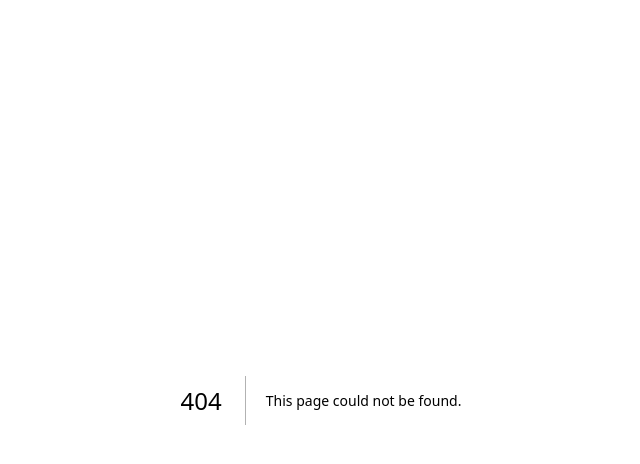
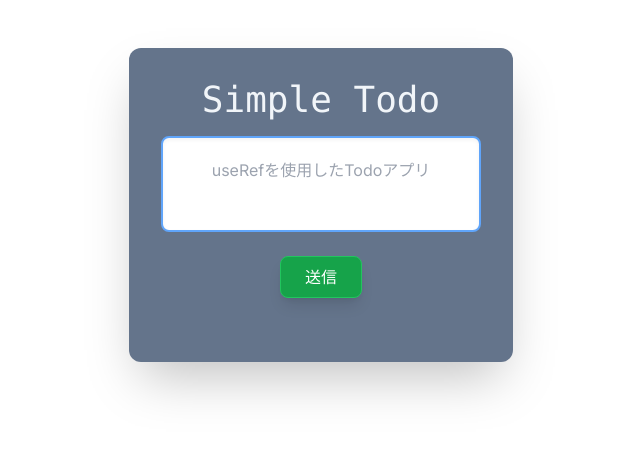
Before and after one commit to Kroro1208/beginners-projects, a Next.js app: page /simple-todo in a window 1280 px wide. Before the commit this address had no page. Shown: the top 464 px of the page, without its empty margins (319-959 px from the left). Built offline with nearby package versions, Linux system fonts and the light colour scheme.

Commit message:
useRefを使用したTodo実装した

```diff
--- /dev/null
+++ b/app/(main)/simple-todo/page.tsx
@@ -0,0 +1,70 @@
+"use client";
+import { NextPage } from 'next';
+import { useRef, useState } from 'react';
+
+const SimpleTodo: NextPage = () => {
+    const [memo, setMemo] = useState<{ text: string; isComplete: boolean }[]>([]);
+    const textAreaRef = useRef<HTMLTextAreaElement>(null);
+
+    const handleMemo = () => {
+        const textAreaValue = textAreaRef.current?.value;
+        if (!textAreaValue || !textAreaValue.trim()) return;
+        setMemo((prev) => [...prev, { text: textAreaValue, isComplete: false }]);
+        textAreaRef.current.value = ''; // テキストエリアをクリア
+    };
+
+    const completeMemo = (index: number) => {
+        setMemo((prev) =>
+            prev.map((item, i) =>
+                i === index ? { ...item, isComplete: !item.isComplete } : item
+            )
+        );
+    };
+
+    const deleteMemo = (index: number) => {
+        setMemo((prev) => prev.filter((_, i) => i !== index));
+    };
+
+    return (
+        <div className="max-w-4xl mx-auto mt-8 p-4">
+            <div className="flex justify-center">
+                <div className="flex flex-col items-center p-8 bg-slate-500 shadow-2xl rounded-xl">
+                    <h1 className="text-4xl font-mono text-slate-100 mb-4">Simple Todo</h1>
+                    <textarea
+                        ref={textAreaRef}
+                        className="resize-none w-80 h-24 border-2 border-blue-400 rounded-lg text-center p-5 focus:outline-none focus:ring-4 focus:ring-blue-500 shadow-inner transition-all duration-300"
+                        placeholder="useRefを使用したTodoアプリ" />
+                    <div className="mt-6">
+                        <button onClick={handleMemo}
+                            className="border border-green-500 bg-green-600 text-white px-6 py-2 rounded-lg hover:bg-green-700 transition-all duration-300 shadow-lg transform hover:scale-105">
+                            送信
+                        </button>
+                    </div>
+                    <div className="w-full max-w-md mt-8">
+                        <ul className="space-y-4">
+                            {memo.map((item, index) => (
+                                <li key={index} className="flex justify-between items-center bg-gradient-to-r from-orange-200 to-orange-300 p-4 rounded-lg shadow-lg transform hover:scale-105 transition-all duration-300">
+                                    <span className={`flex-1 text-gray-800 ${item.isComplete ? 'line-through' : ''}`}>
+                                        {item.isComplete ? "✔️ " : ""}{item.text}
+                                    </span>
+                                    <div className="flex space-x-2">
+                                        <button onClick={() => completeMemo(index)}
+                                            className="border border-blue-500 bg-blue-600 text-white px-3 py-1 rounded-lg hover:bg-blue-700 transition-all duration-300 shadow-md transform hover:scale-110">
+                                            完了
+                                        </button>
+                                        <button onClick={() => deleteMemo(index)}
+                                            className="border border-red-500 bg-red-600 text-white px-3 py-1 rounded-lg hover:bg-red-700 transition-all duration-300 shadow-md transform hover:scale-110">
+                                            削除
+                                        </button>
+                                    </div>
+                                </li>
+                            ))}
+                        </ul>
+                    </div>
+                </div>
+            </div>
+        </div>
+    );
+};
+
+export default SimpleTodo;
--- a/app/page.tsx
+++ b/app/page.tsx
@@ -55,6 +55,12 @@ export default function Home() {
               Simple Memo
             </div>
           </Link>
+          <Link href="/simple-todo">
+            <div className="border-2 border-black rounded-lg bg-red-600 hover:bg-red-400
+            px-6 py-4 text-center shadow-lg transition-colors duration-300 cursor-pointer">
+              Simple Todo
+            </div>
+          </Link>
           <Link href="/convert-number">
             <div className="border-2 border-black rounded-lg bg-slate-300 hover:bg-slate-400
             px-6 py-4 text-center shadow-lg transition-colors duration-300 cursor-pointer">
```
